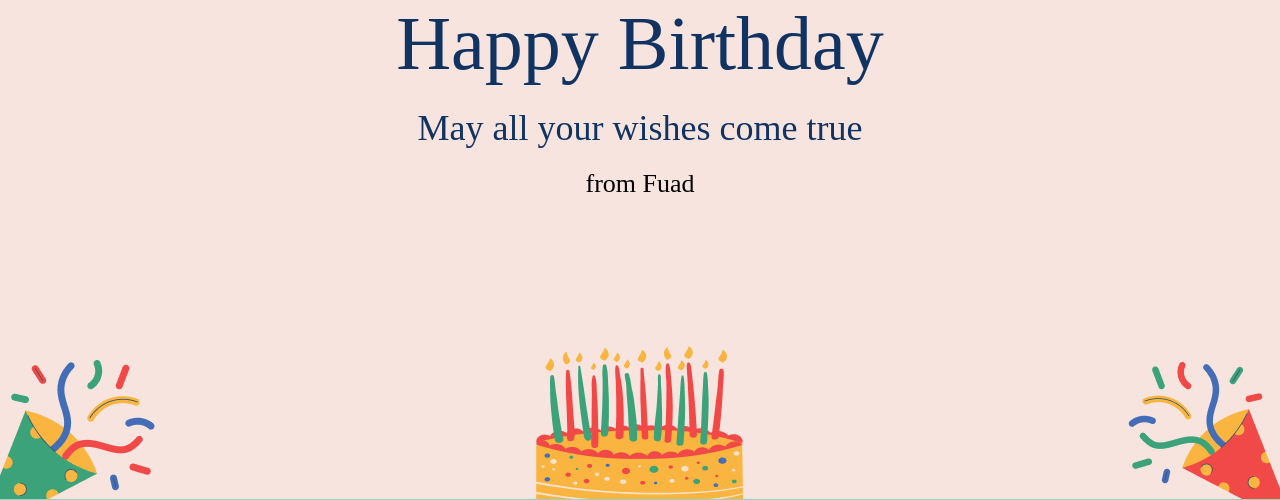
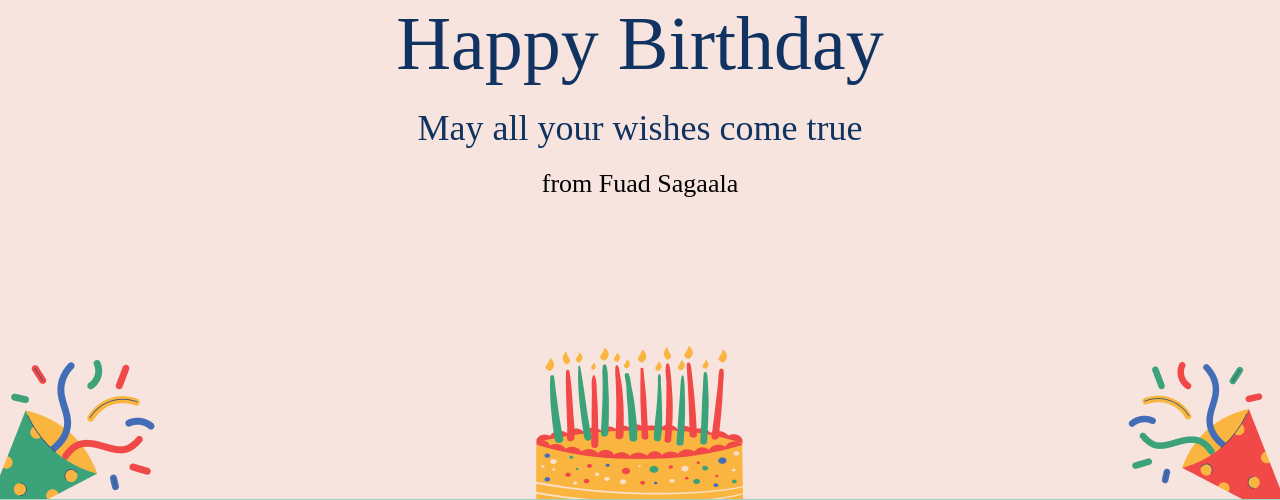
Before and after one commit to gizon123e/project, a Node server app: template views/index.ejs in a window 1280 px wide. Shown: the part 301-801 px from the top of the page. Run offline with Node 20, Linux system fonts and the light colour scheme; the template is opened without the code that fills it: most values are stand-ins (such as "Sample title", 1, 10 or a date in 2020); some libraries are stand-ins or nearby versions; some web fonts are replaced.

Commit message:
Update index.ejs

```diff
--- a/views/index.ejs
+++ b/views/index.ejs
@@ -22,12 +22,12 @@
       <img src="images/Group 5.png" alt="" id="img5">
       <div class="hey">
         <h1>Hey</h1>
-        <h2 class="nama">your gf,</h2>
+        <h2 class="nama">Nazwa Siti Zaqiyah,</h2>
       </div>
       <div class="ucapan">
         <h1>Happy Birthday</h1>
         <h2>May all your wishes come true</h2>
-        <h3>from Fuad</h3>
+        <h3>from Fuad Sagaala</h3>
       </div>
     </section>
     <section id="hero2">
```
